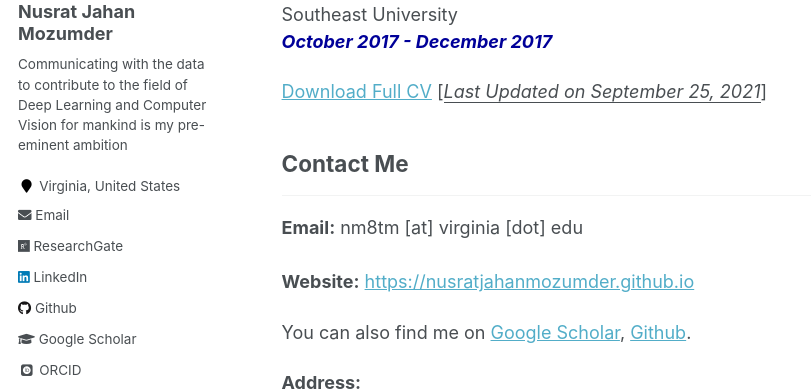
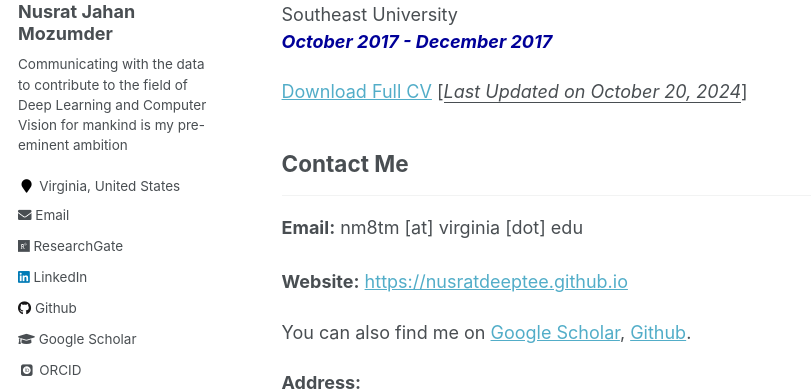
Before and after one commit to nusratdeeptee/nusratdeeptee.github.io, a Jekyll site: the page built from _pages/cv.md, in a window 1280 px wide and 900 px high, scrolled down 609 px, cut to the strip 0-771 px from the top of the window. Shown: the part 179-570 px from the top of the strip, without its empty margins (0-811 px from the left). Built offline with Jekyll 4.4.1, drawn with Linux system fonts in a browser that asks for light colours; some web fonts are replaced.

Commit message:
Update cv.md

```diff
--- a/_pages/cv.md
+++ b/_pages/cv.md
@@ -31,14 +31,14 @@ Department of Computer Science and Engineering <br/>
 Southeast University<br />
 <i style='color:#000099;'>**October 2017 - December 2017**</i>
 
-[Download Full CV]() [<ins>*Last Updated on September 25, 2021*</ins>]
+[Download Full CV]() [<ins>*Last Updated on October 20, 2024*</ins>]
 
 ## Contact Me
 -------------
 
 **Email:** nm8tm [at] virginia [dot] edu<br />
  <br />
-**Website:** [https://nusratjahanmozumder.github.io](https://nusratjahanmozumder.github.io/) <br />
+**Website:** [https://nusratdeeptee.github.io](https://nusratdeeptee.github.io/) <br />
 
 You can also find me on [Google Scholar](), [Github](https://github.com/nusratdeeptee).
 
```
